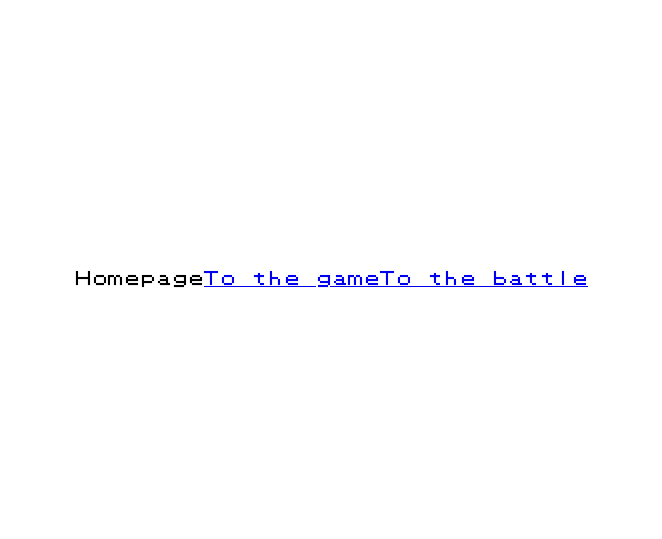
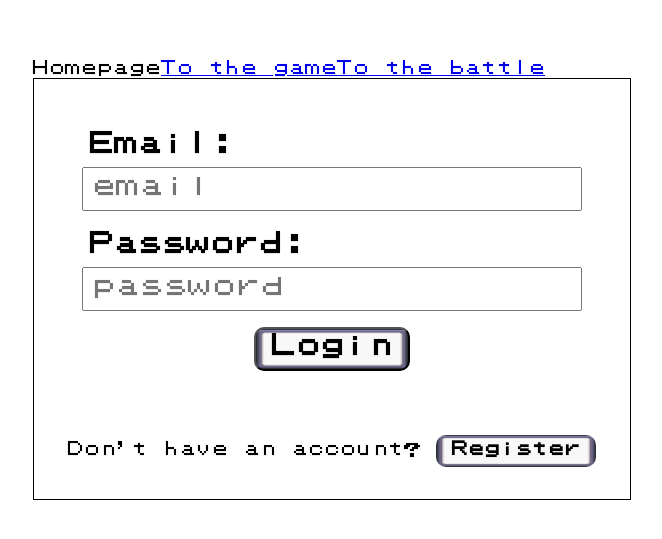
Before and after one commit to ClaudeNi/Pokemon-MidWeek-React, a React (Create React App) app: page / in a window 1280 px wide. Shown: the part 119-658 px from the top of the page, without its empty margins (308-970 px from the left). Built offline with nearby package versions, Linux system fonts and the light colour scheme; no server answers.

Commit message:
Add files via upload

```diff
--- /dev/null
+++ b/src/api/usersApi.js
@@ -0,0 +1,5 @@
+import axios from "axios";
+
+export default axios.create({
+    baseURL: "https://61c2f2f79cfb8f0017a3e7ca.mockapi.io/",
+});
--- a/src/assets/pokemon/pokemon.js
+++ b/src/assets/pokemon/pokemon.js
@@ -217,6 +217,7 @@ const arr = [
     {
         id: 0,
         name: "",
+        type: "",
         front_img: "",
         back_img: "",
         moveList: [
--- /dev/null
+++ b/src/components/Btn/Btn.js
@@ -0,0 +1,12 @@
+import React from "react";
+import "./btn.css";
+
+const Btn = (props) => {
+    return (
+        <div role={"button"} className="btn" onClick={props.clickHandle}>
+            {props.text}
+        </div>
+    );
+};
+
+export default Btn;
--- a/src/components/Btn/btn.css
+++ b/src/components/Btn/btn.css
@@ -1,15 +1,6 @@
 .btn {
-    background: #e70014;
-    color: #f3f3f3;
-    padding: 0.5rem 1rem;
-    border-radius: 10px;
-    font-weight: 500;
-    transition: all 0.2s ease-in-out;
+    background: url("../../assets/imgs/ui/battle_TextBox_options.png") center
+        center / 100% 100% no-repeat;
+    padding: 0.5rem 1.5rem;
     cursor: pointer;
 }
-
-.btn:hover {
-    background: #ff0000;
-    position: relative;
-    top: -1px;
-}
--- /dev/null
+++ b/src/components/Login/Login.js
@@ -0,0 +1,114 @@
+import React, { useEffect, useRef, useState } from "react";
+import Btn from "../Btn/Btn";
+import usersApi from "../../api/usersApi";
+import "./login.css";
+
+const Login = () => {
+    const [isLogging, setIsLogging] = useState(true);
+    const [btnText, setBtnText] = useState("Login");
+    const [bottomText, setBottomText] = useState("Don't have an account? ");
+    const [bottomBtn, setBottomBtn] = useState("Register");
+
+    const emailRef = useRef();
+    const passRef = useRef();
+
+    let users = [];
+
+    useEffect(() => {
+        fetchUsers();
+        // eslint-disable-next-line
+    }, []);
+
+    const fetchUsers = async () => {
+        try {
+            const fetchedUsers = await usersApi.get("pokemonUsers");
+            users = [...fetchedUsers.data];
+        } catch (e) {
+            console.log(e);
+        }
+    };
+
+    const addUser = async (user) => {
+        try {
+            await usersApi.post("pokemonUsers", user);
+        } catch (e) {
+            console.log(e);
+        }
+    };
+
+    const handleSwitch = () => {
+        if (isLogging === true) {
+            setBtnText("Register");
+            setBottomText("Already have an account? ");
+            setBottomBtn("Login");
+            setIsLogging(false);
+        } else {
+            setBtnText("Login");
+            setBottomText("Don't have an account? ");
+            setBottomBtn("Register");
+            setIsLogging(true);
+        }
+    };
+
+    const handleSubmit = (e) => {
+        e.preventDefault();
+        if (isLogging) {
+            const user = users.filter(
+                (user) => user.login.email === emailRef.current.value
+            )[0];
+            if (user.length === 0) {
+                console.log("no such user exists");
+            } else if (user.login.password === passRef.current.value) {
+                console.log("logged in");
+            } else {
+                console.log("wrong password");
+            }
+        } else {
+            const loginData = {
+                login: {
+                    email: emailRef.current.value,
+                    password: passRef.current.value,
+                },
+            };
+            addUser(loginData);
+            handleSwitch();
+        }
+    };
+
+    return (
+        <div className="login-container">
+            <form className="login">
+                <label>Email:</label>
+                <input
+                    ref={emailRef}
+                    type={"email"}
+                    id="email"
+                    placeholder="email"
+                    required
+                ></input>
+                <label>Password:</label>
+                <input
+                    ref={passRef}
+                    type={"password"}
+                    id="password"
+                    placeholder="password"
+                    required
+                ></input>
+                <input
+                    type="submit"
+                    id="Submit"
+                    value={btnText}
+                    className="btn"
+                    onClick={handleSubmit}
+                ></input>
+            </form>
+
+            <div className="bottom-container">
+                <span className="bottom-text">{bottomText}</span>
+                <Btn clickHandle={handleSwitch} text={bottomBtn} />
+            </div>
+        </div>
+    );
+};
+
+export default Login;
--- /dev/null
+++ b/src/components/Login/login.css
@@ -0,0 +1,49 @@
+.login-container {
+    border: 1px #000 solid;
+    padding: 2rem;
+    width: 100%;
+}
+
+.login {
+    display: flex;
+    flex-direction: column;
+    font-weight: 700;
+    padding: 1rem;
+}
+
+.login input,
+.login label {
+    padding: 0.5rem;
+    font-size: 1.5rem;
+    margin-bottom: 1rem;
+}
+
+.login label {
+    margin: 0 0;
+}
+
+.login .btn {
+    padding: 0.5rem 1rem;
+}
+
+.btn {
+    width: fit-content;
+    background: url("../../assets/imgs/ui/battle_TextBox_options.png") center
+        center / 100% 100% no-repeat;
+    padding: 0.5rem 1rem;
+    border-radius: 10px;
+    font-weight: 700;
+    align-self: center;
+    cursor: pointer;
+}
+
+.bottom-container {
+    margin-top: 2rem;
+    display: flex;
+    justify-content: center;
+    align-items: center;
+}
+
+.bottom-container .bottom-text {
+    margin-right: 1rem;
+}
--- a/src/pages/Homepage/Homepage.js
+++ b/src/pages/Homepage/Homepage.js
@@ -1,5 +1,6 @@
 import React from "react";
 import { Link } from "react-router-dom";
+import Login from "../../components/Login/Login";
 import "./homepage.css";
 
 const HomePage = () => {
@@ -8,6 +9,7 @@ const HomePage = () => {
             Homepage
             <Link to="/game/starterTown">To the game</Link>
             <Link to="/game/battle/route101">To the battle</Link>
+            <Login />
         </div>
     );
 };
```
